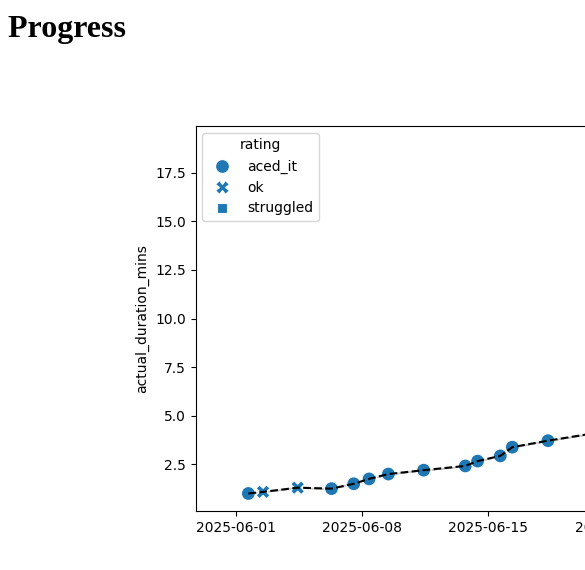
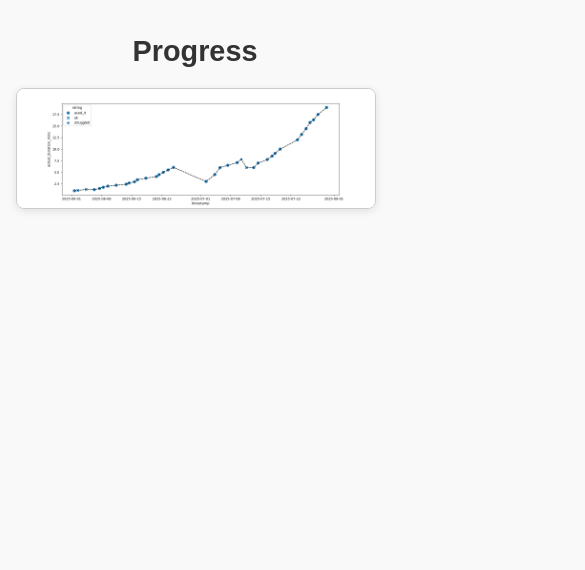
Before and after one commit to sdysch/separation_anxiety_tracker, a plain HTML site: page docs/index.html in a window 390 px wide. Shown: the top 570 px of the page, 585 px wide, since content can reach past the window. Drawn offline with Linux system fonts and the light colour scheme.

Commit message:
Mobile formatting

```diff
--- a/docs/index.html
+++ b/docs/index.html
@@ -1,6 +1,43 @@
-<html>
-	<body>
-		<h1>Progress</h1>
-		<img src="plot.png" />
-	</body>
+<!DOCTYPE html>
+<html lang="en">
+<head>
+    <meta charset="UTF-8">
+    <meta name="viewport" content="width=device-width, initial-scale=1.0">
+    <title>Progress</title>
+    <style>
+        body {
+            font-family: sans-serif;
+            margin: 0;
+            padding: 1rem;
+            background-color: #f9f9f9;
+            text-align: center;
+        }
+
+        h1 {
+            font-size: 1.8rem;
+            color: #333;
+        }
+
+        img {
+            max-width: 100%;
+            height: auto;
+            border: 1px solid #ccc;
+            border-radius: 8px;
+            box-shadow: 0 2px 8px rgba(0,0,0,0.1);
+        }
+
+        @media (min-width: 768px) {
+            body {
+                padding: 2rem 4rem;
+            }
+            h1 {
+                font-size: 2.4rem;
+            }
+        }
+    </style>
+</head>
+<body>
+    <h1>Progress</h1>
+    <img src="plot.png" alt="Generated Plot">
+</body>
 </html>
```
